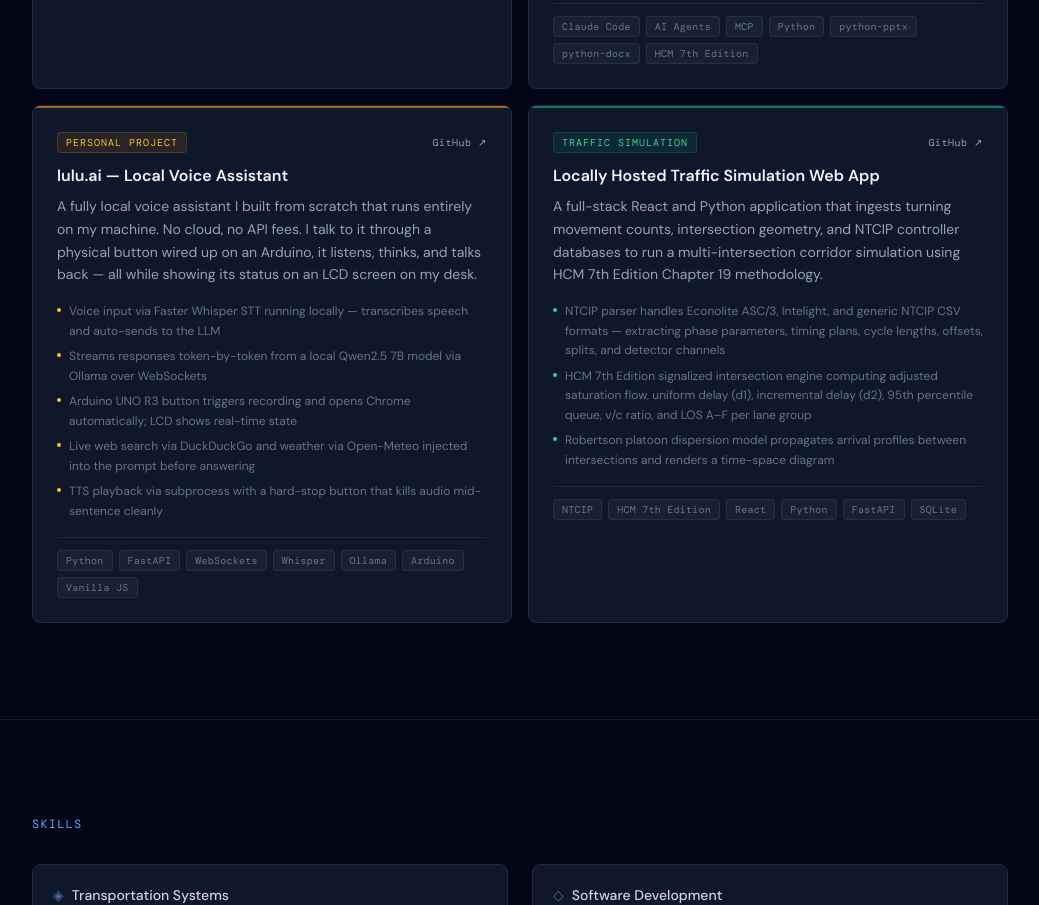
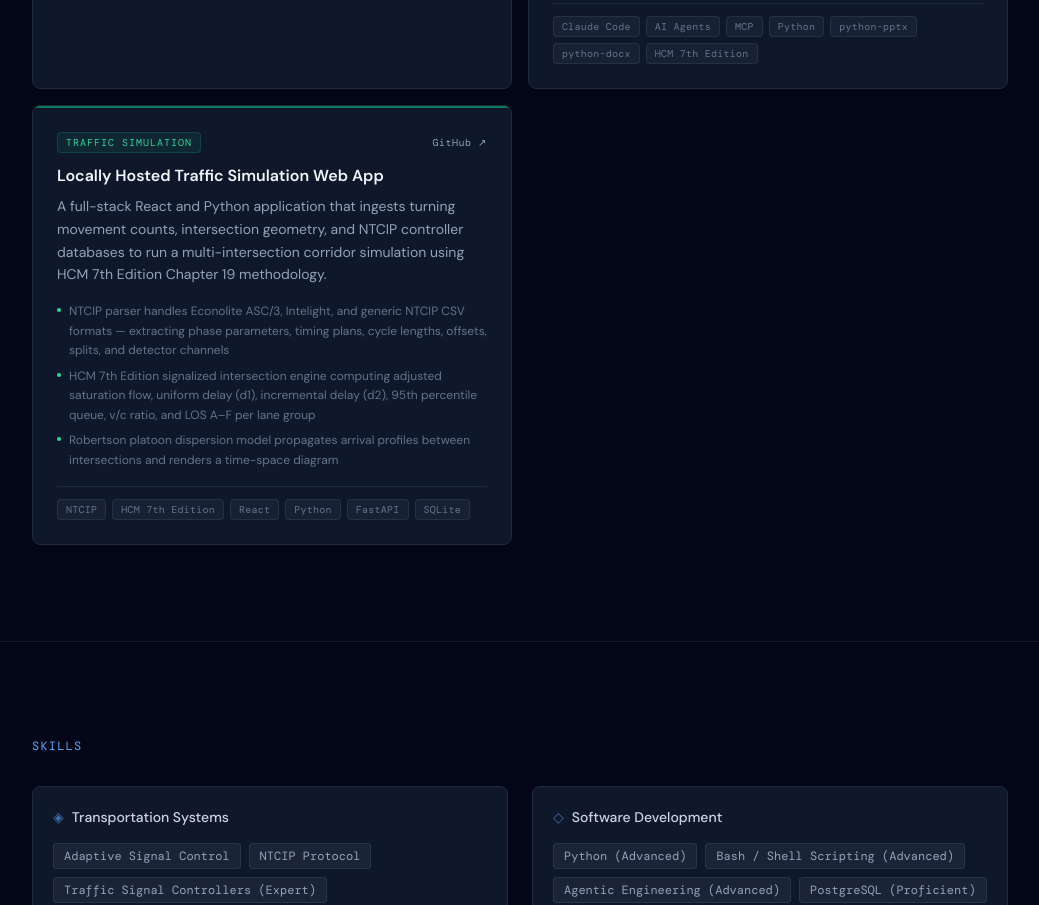
Before and after one commit to shmucas/portfolio, a React (Vite) app: page / in a window 1280 px wide. Shown: the part 3940-4845 px from the top of the page, without its empty margins (120-1159 px from the left). Built offline with nearby package versions, Linux system fonts and the light colour scheme.

Commit message:
remove lulu.ai project from portfolio

```diff
--- a/src/components/Projects.jsx
+++ b/src/components/Projects.jsx
@@ -30,23 +30,6 @@ const projects = [
     tags: ['Claude Code', 'AI Agents', 'MCP', 'Python', 'python-pptx', 'python-docx', 'HCM 7th Edition'],
     accent: 'violet',
     private: true,
-  },
-  {
-    id: 'lulu-ai',
-    label: 'Personal Project',
-    title: 'lulu.ai — Local Voice Assistant',
-    description:
-      'A fully local voice assistant I built from scratch that runs entirely on my machine. No cloud, no API fees. I talk to it through a physical button wired up on an Arduino, it listens, thinks, and talks back — all while showing its status on an LCD screen on my desk.',
-    details: [
-      'Voice input via Faster Whisper STT running locally — transcribes speech and auto-sends to the LLM',
-      'Streams responses token-by-token from a local Qwen2.5 7B model via Ollama over WebSockets',
-      'Arduino UNO R3 button triggers recording and opens Chrome automatically; LCD shows real-time state',
-      'Live web search via DuckDuckGo and weather via Open-Meteo injected into the prompt before answering',
-      'TTS playback via subprocess with a hard-stop button that kills audio mid-sentence cleanly',
-    ],
-    tags: ['Python', 'FastAPI', 'WebSockets', 'Whisper', 'Ollama', 'Arduino', 'Vanilla JS'],
-    accent: 'amber',
-    github: 'https://github.com/shmucas/lulu.ai',
   },
   {
     id: 'virtual-traffic-simulation',
```
